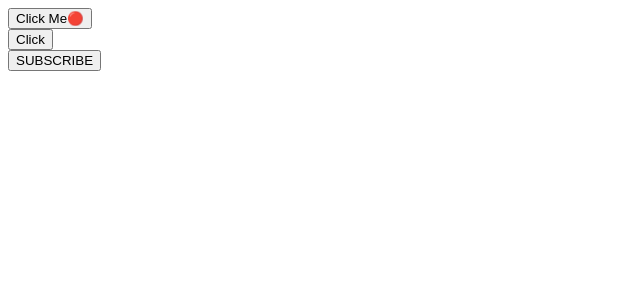
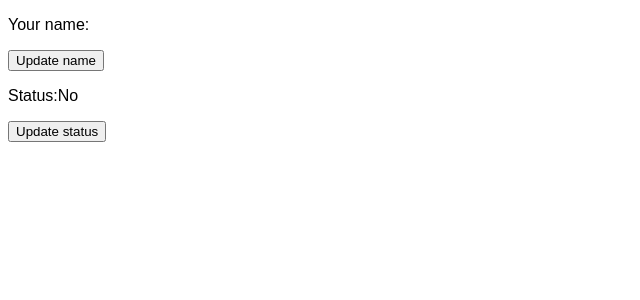
Before and after one commit to supunrworks/React-js-tutorial, a React (Vite) app: page / in a window 1280 px wide. Shown: the top 300 px of the page, without its empty margins (0-640 px from the left). Built offline with nearby package versions, Linux system fonts and the light colour scheme.

Commit message:
Added useState lesson

```diff
--- a/src/App.jsx
+++ b/src/App.jsx
@@ -6,6 +6,7 @@ import Greet from './UserAuth/Greet'
 import List from './List/List'
 import Objects from './Objects/Objects'
 import Button from './Button/Button'
+import Counter from './Counter/Counter'
 
 
 function App() {
@@ -16,7 +17,8 @@ function App() {
       {/* <Greet userName="Supun" isLoggedIn ={false} /> */}
       {/* <List/> */}
       {/* <Objects topic="Products"/> */}
-      <Button/>
+      {/* <Button/> */}
+      <Counter/>
       {/* <Footer /> */}
     </div>
   )
--- a/src/Button/Button.jsx
+++ b/src/Button/Button.jsx
@@ -17,6 +17,7 @@ function Button() {
             alert("Stop  clicking me")
         }
     }
+
     // ----------------------------------------------------------------------------------------
 
     const handleClick3 = (e) => {
--- /dev/null
+++ b/src/Counter/Counter.jsx
@@ -0,0 +1,38 @@
+// React hook = Special function that allows functional components
+//                         to use React features without writing class components
+//                         (useState, useEffect, useContext, useReducer, and more...)
+
+// useState() = A React hook that allows the creation of a stateful variable
+//                       AND a setter function to update its value in the Virtual DOM.
+//                       [name, setName]
+
+
+import React, { useState } from 'react'
+
+function Counter() {
+
+    const [name, setName] = useState()
+    const [isMarried, setIsMarried] = useState(false)
+
+
+    const updateName = () => {
+        setName("Supun")
+    }
+
+    const updateStatus = () =>{
+        setIsMarried(!isMarried)
+    }
+
+
+    return (
+        <div>
+            <p>Your name:{name}</p>
+            <button onClick={updateName}>Update name</button>
+
+            <p>Status:{isMarried ? "Yes" : "No"}</p>
+            <button onClick={updateStatus}>Update status</button>
+        </div>
+    )
+}
+
+export default Counter
```
